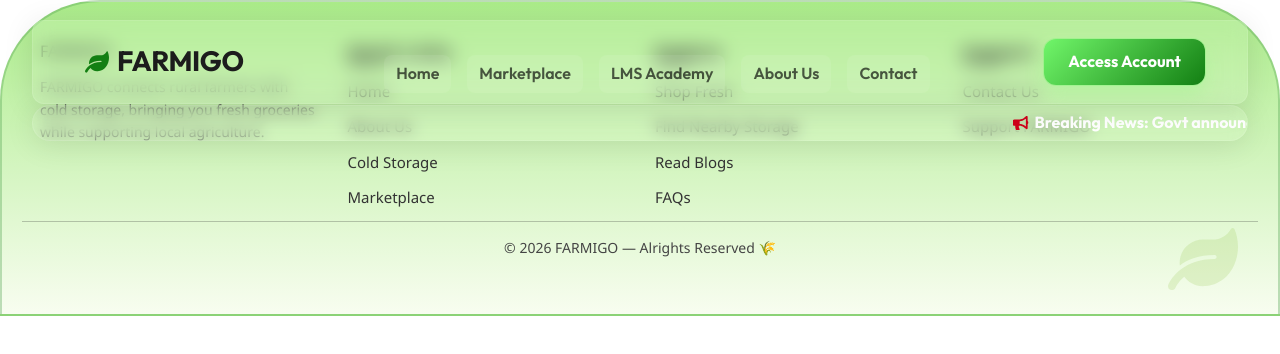
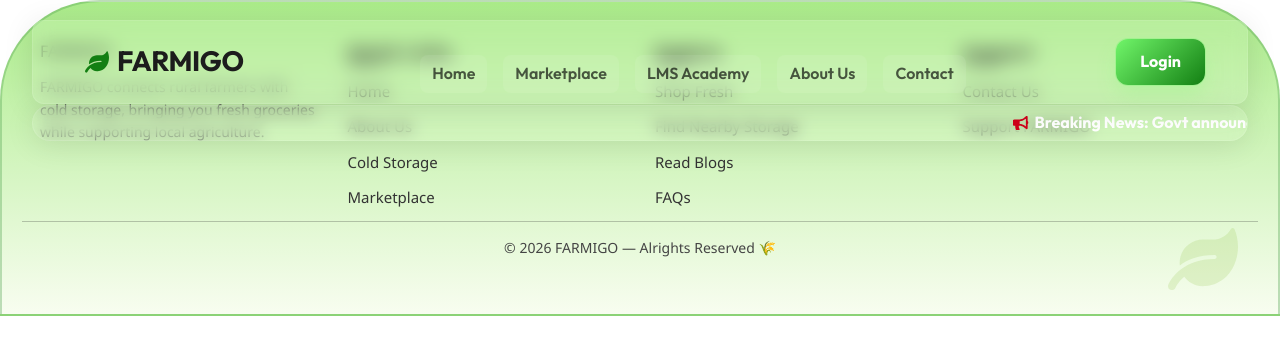
Before and after one commit to Sine-D/Farmigo, a React (Vite) app in the folder Farmigo/frontend/: page /home in a window 1280 px wide. Shown: the top 354 px of the page. Built offline with nearby package versions, Linux system fonts and the light colour scheme.

Commit message:
implement responsive navigation bar component with authentication state management

```diff
--- a/Farmigo/frontend/src/components/Navbar.jsx
+++ b/Farmigo/frontend/src/components/Navbar.jsx
@@ -118,7 +118,7 @@ const Navbar = () => {
                   onClick={() => setExpanded(false)}
                 >
                   <FaUserCircle className="fs-5" />
-                  <span>{user.role === 'Admin' ? "Admin Panel" : "Member Portal"}</span>
+                  <span>{user.role === 'Admin' ? "Admin Panel" : "My Dashboard"}</span>
                 </Link>
                 <button
                   onClick={handleLogout}
@@ -134,7 +134,7 @@ const Navbar = () => {
                 style={{ background: "linear-gradient(135deg, #71f66a, #137f13)", textDecoration: "none" }}
                 onClick={() => setExpanded(false)}
               >
-                Access Account
+                Login
               </Link>
             )}
           </div>
```
